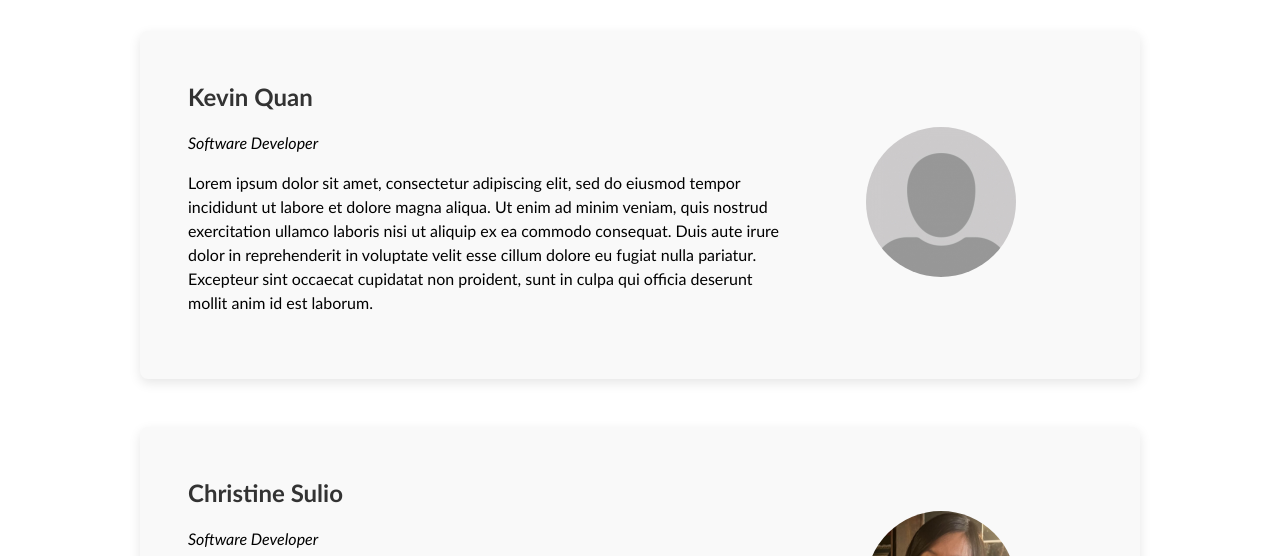
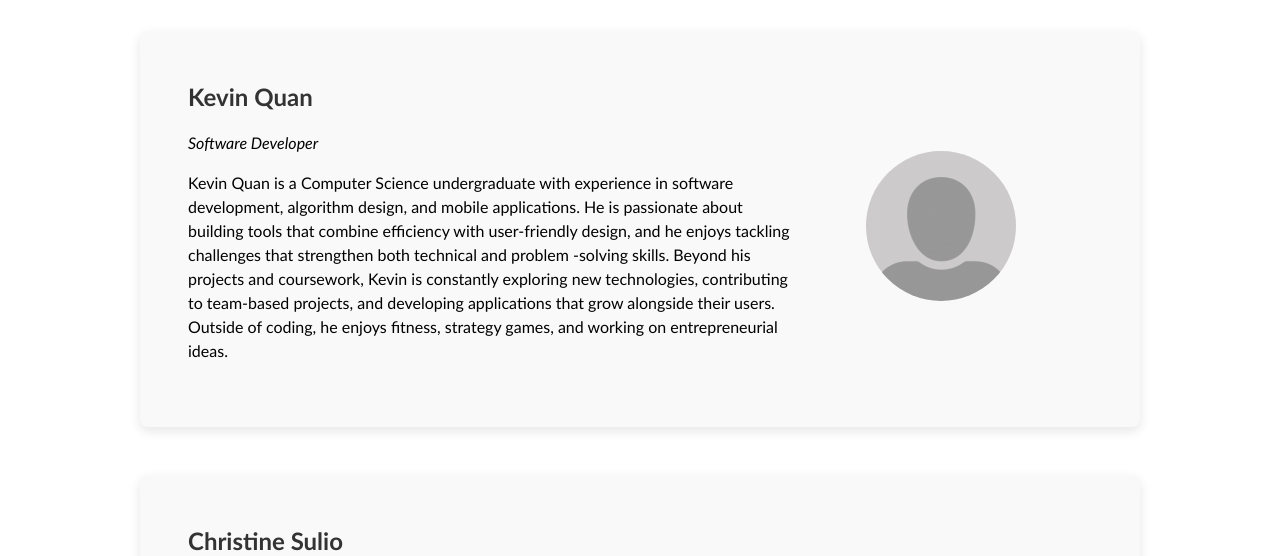
Before and after one commit to khyquanli/CPSC449_folio_builder, a plain HTML site: page our-team.html in a window 1280 px wide. Shown: the part 184-740 px from the top of the page. Drawn offline with nearby package versions, Linux system fonts and the light colour scheme.

Commit message:
Updated Kevin's bio

```diff
--- a/our-team.html
+++ b/our-team.html
@@ -23,11 +23,12 @@
                 <h2>Kevin Quan</h2>
                 <p><i>Software Developer</i></p>
                 <p>
-                    Lorem ipsum dolor sit amet, consectetur adipiscing elit, sed do eiusmod tempor incididunt ut labore
-                    et dolore magna aliqua. Ut enim ad minim veniam, quis nostrud exercitation ullamco laboris nisi ut
-                    aliquip ex ea commodo consequat. Duis aute irure dolor in reprehenderit in voluptate velit esse
-                    cillum dolore eu fugiat nulla pariatur. Excepteur sint occaecat cupidatat non proident, sunt in
-                    culpa qui officia deserunt mollit anim id est laborum.
+                    Kevin Quan is a Computer Science undergraduate with experience in software development, algorithm
+                     design, and mobile applications. He is passionate about building tools that combine efficiency with
+                      user-friendly design, and he enjoys tackling challenges that strengthen both technical and problem
+                      -solving skills. Beyond his projects and coursework, Kevin is constantly exploring new technologies,
+                       contributing to team-based projects, and developing applications that grow alongside their users.
+                        Outside of coding, he enjoys fitness, strategy games, and working on entrepreneurial ideas.
                 </p>
             </div>
             <div class="member-photo">
```
